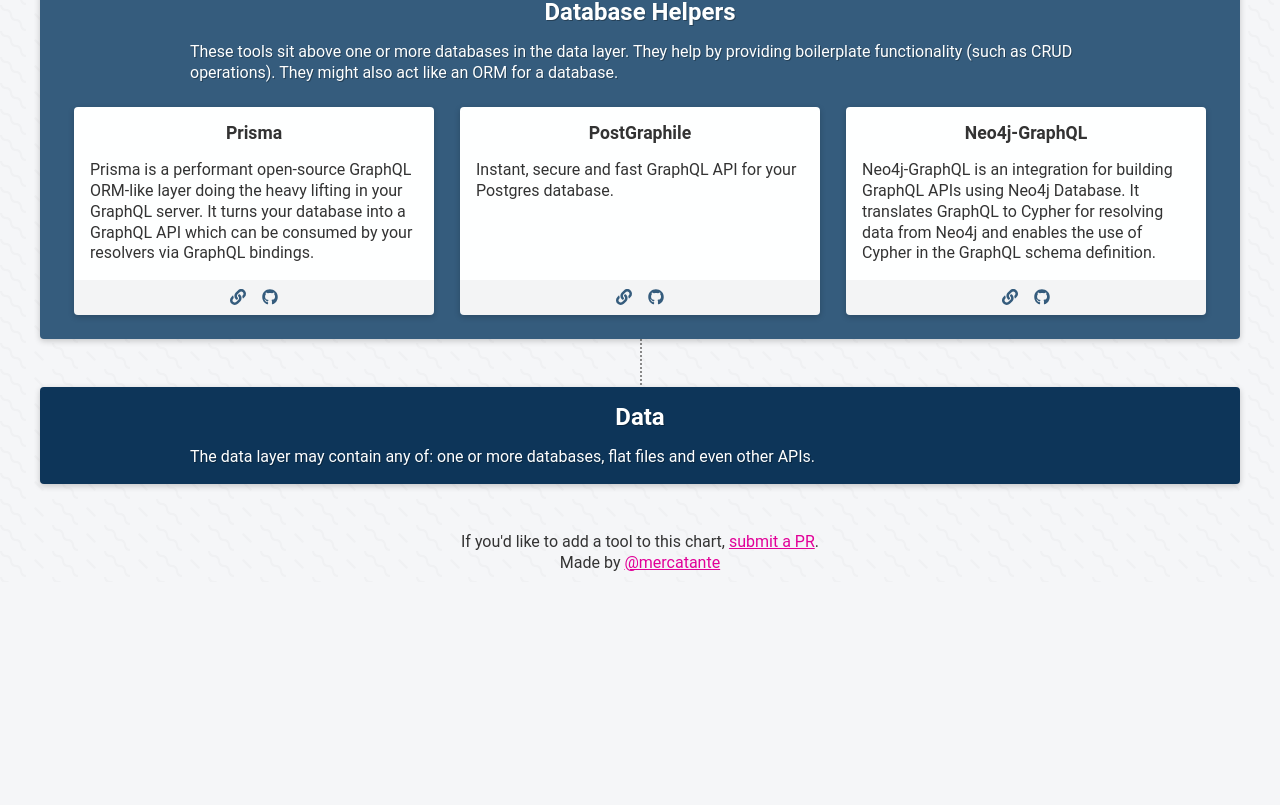
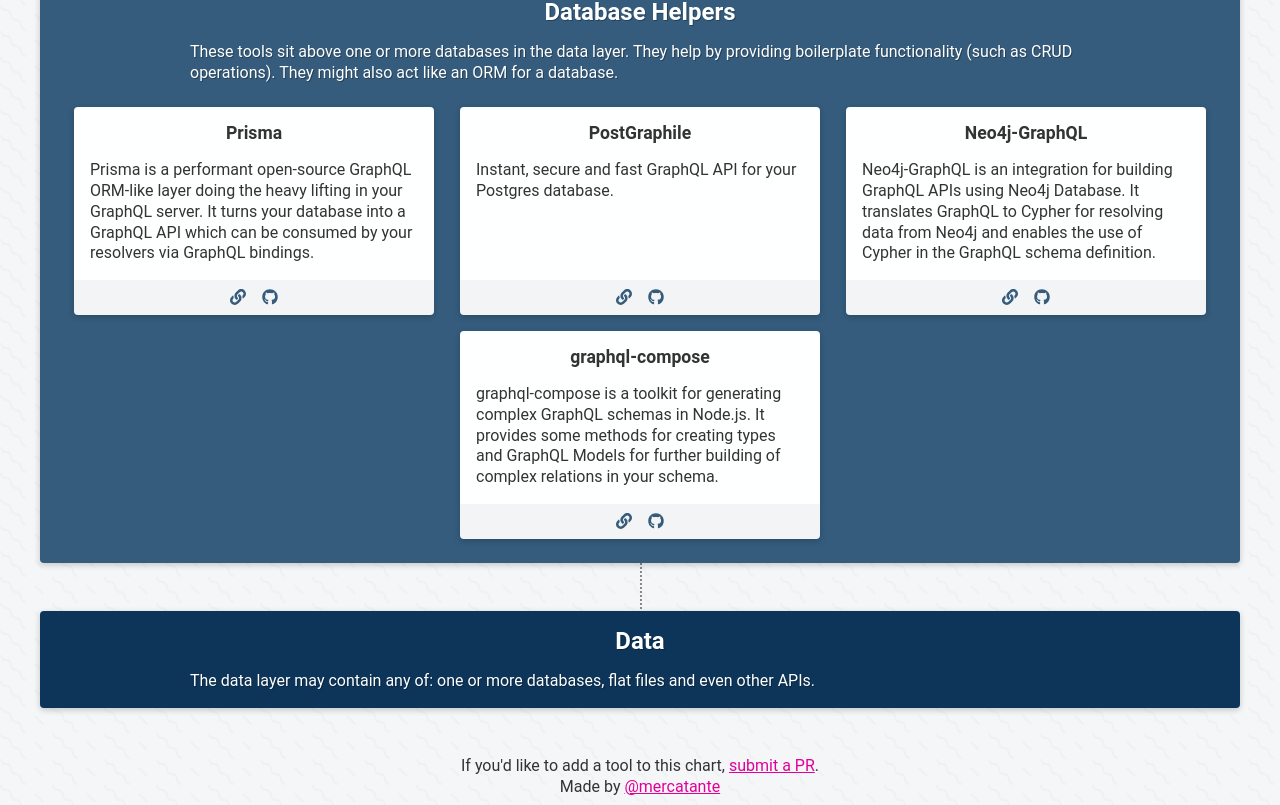
Before and after one commit to steven-mercatante/graphql-stack, a React (Create React App) app: page / in a window 1280 px wide. Shown: the part 2777-3582 px from the top of the page. Before the commit the page ends 3359 px from the top, so only its background shows below. Built offline with nearby package versions, Linux system fonts and the light colour scheme.

Commit message:
Add graphql-compose

```diff
--- a/src/toolsData.js
+++ b/src/toolsData.js
@@ -327,6 +327,14 @@ export default {
           "Neo4j-GraphQL is an integration for building GraphQL APIs using Neo4j Database. It translates GraphQL to Cypher for resolving data from Neo4j and enables the use of Cypher in the GraphQL schema definition.",
         url: "http://grandstack.io/docs/neo4j-graphql.html",
         github: "https://github.com/neo4j-graphql/neo4j-graphql"
+      },
+      {
+        name: "graphql-compose",
+        description:
+        "graphql-compose is a toolkit for generating complex GraphQL schemas in Node.js.  It provides some methods for creating types and GraphQL Models for further building of complex relations in your schema.",
+        url: "https://graphql-compose.github.io",
+        github: "https://github.com/graphql-compose/graphql-compose",
+        language: JavaScript
       }
     ]
   }
```
